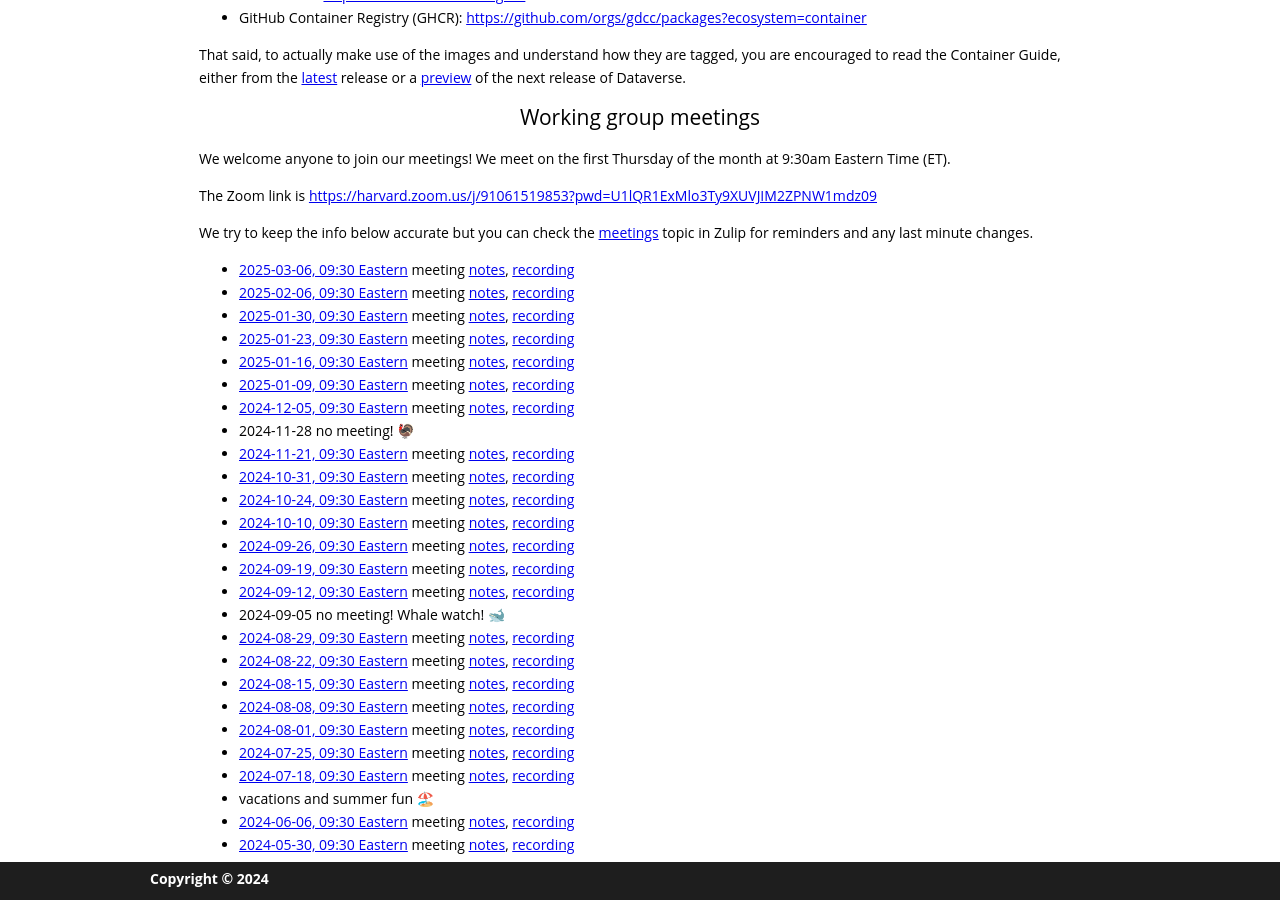
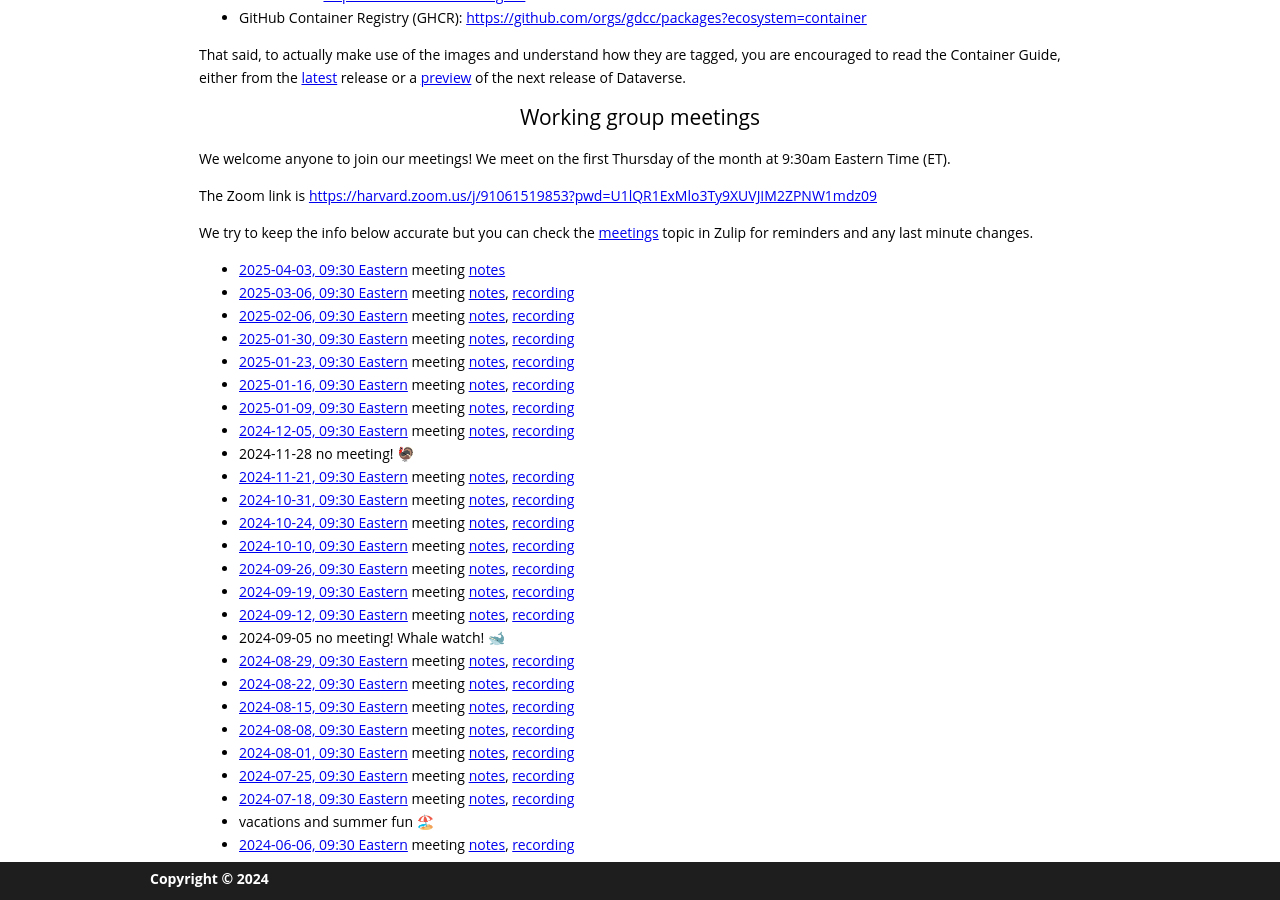
Before and after one commit to gdcc/ct.gdcc.io, a Jekyll site: the page built from index.md, in a window 1280 px wide and 900 px high, scrolled down 767 px. Built offline with Jekyll 4.4.1, drawn with Linux system fonts in a browser that asks for light colours; our own code applies the rules of GitHub Pages for plain Markdown files.

Commit message:
add next meeting

```diff
--- a/index.md
+++ b/index.md
@@ -24,6 +24,7 @@ The Zoom link is <https://harvard.zoom.us/j/91061519853?pwd=U1lQR1ExMlo3Ty9XUVJI
 
 We try to keep the info below accurate but you can check the [meetings](https://dataverse.zulipchat.com/#narrow/channel/375812-containers/topic/meetings) topic in Zulip for reminders and any last minute changes.
 
+- [2025-04-03, 09:30 Eastern](https://time.is/compare/0930_04_Apr_2025_in_Boston) meeting [notes](https://docs.google.com/document/d/1eg_XzwSsSDRNj_T-Myc7D6xOwyXZOnIwQwrpAmGvrpE/edit?usp=sharing)
 - [2025-03-06, 09:30 Eastern](https://time.is/compare/0930_06_Mar_2025_in_Boston) meeting [notes](https://docs.google.com/document/d/1D0wVno-7tZhmMrNDYNVvwgjtp4DR7p6JCp8yKuyzoJw/edit?usp=sharing), [recording](https://harvard.zoom.us/rec/share/pE2FY-Su_JiQfgWX20SZZkhVVg4VXOCUKAhMkmBJyEnoU-KlxF5lHo66vxBoQrAc.d4OtRLin4BGYC0NH)
 - [2025-02-06, 09:30 Eastern](https://time.is/compare/0930_06_Feb_2025_in_Boston) meeting [notes](https://docs.google.com/document/d/1gNrx8AKjZxrPLIwFV-8ue9_XstPWxsU76pWRg67KVbc/edit?usp=sharing), [recording](https://harvard.zoom.us/rec/share/6Hr4lsFVKtuddTgwwK_03fLrSGz-vLGuF8lDAN1gWvTMVBwF-LCxJqGcJ-kFHyB7.890LtQasKQMw2Myr)
 - [2025-01-30, 09:30 Eastern](https://time.is/compare/0930_30_Jan_2025_in_Boston) meeting [notes](https://docs.google.com/document/d/1iNbb6SVCBKOQGmDaRmTyX2hwInKQGWJxHpDpV9MP2rI/edit?usp=sharing), [recording](https://harvard.zoom.us/rec/share/eG-j-ptXsmTsY3LKucSNBXIMu_zK9zFY5U14z_C-chl9fDEdudElIV1Id50D11Hg.CJRt8PV7mFgZwv_L)
```
